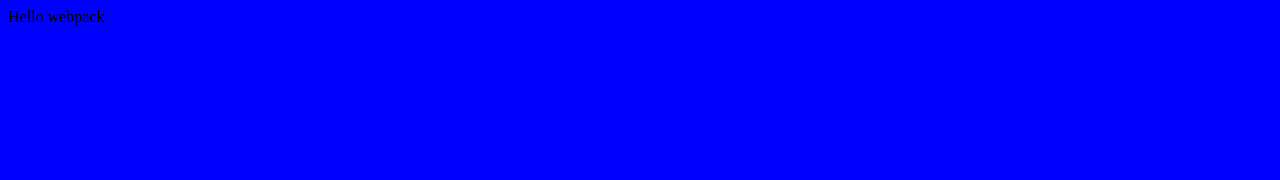
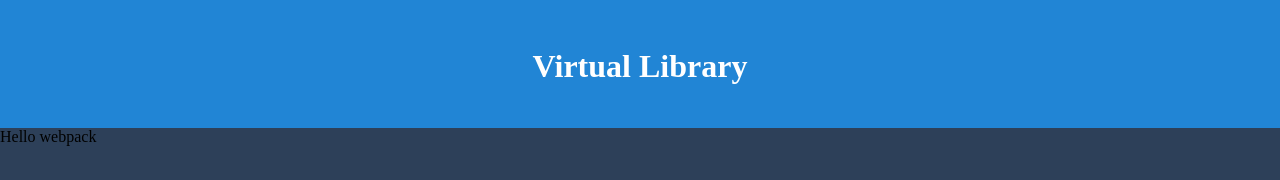
Before and after one commit to pagoulid/Library, a website built with webpack: page dist/index.html in a window 1280 px wide. Built offline with Linux system fonts and the light colour scheme; files that its build step writes are made by us from their sources.

Commit message:
Designing the main background

```diff
--- a/src/index.js
+++ b/src/index.js
@@ -3,7 +3,7 @@ import './style.css';
 
 function component() {
     const element = document.createElement('div');
-    //const body = document.getElementsByTagName('body');
+    //const element = document.getElementsByTagName('main');
     //body.style.backgroundColor = 'blue'
 
 
@@ -12,5 +12,10 @@ function component() {
 
     return element;
   }
+  function main(){
+    const element = document.createElement('main');
+    element.classList.add('main')
+    return element;
+  }
 
-  document.body.appendChild(component());
+  document.body.appendChild(main()).appendChild(component());
--- a/src/style.css
+++ b/src/style.css
@@ -1,3 +1,32 @@
+:root{
+    --clr-blue:#2185d5;
+    --clr-dark:#2d4059;
+}
+*{
+    margin:0;
+    padding:0;
+}
+html{
+    width:100%;
+    height:100%;
+    /*overflow: hidden;*/
+}
 body{
-    background-color: blue;
+    width:inherit;
+    height:inherit;
+    overflow: hidden;
 }
+header{
+    height:10%;
+    background-color:var(--clr-blue);
+    padding-top:3rem;
+}
+header h1{
+    color: white;
+    text-align: center;
+    margin:auto;
+}
+.main{
+    height:90%;
+    background-color:var(--clr-dark);
+}
```
Also changed, not shown: dist/index.html, dist/main.js.
